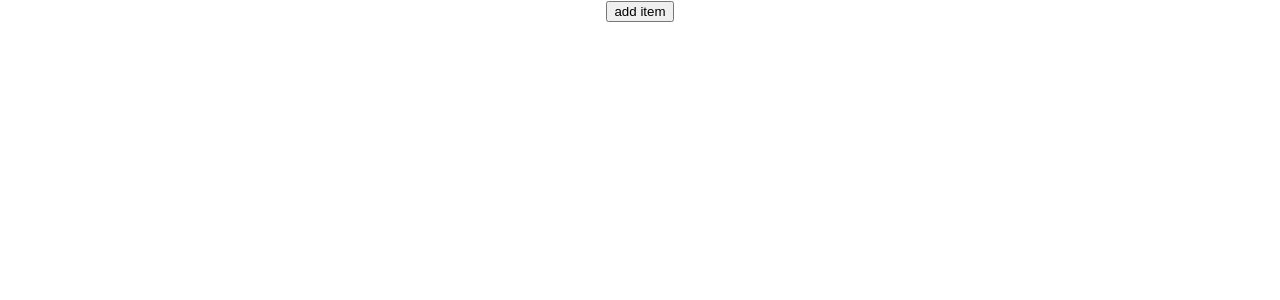
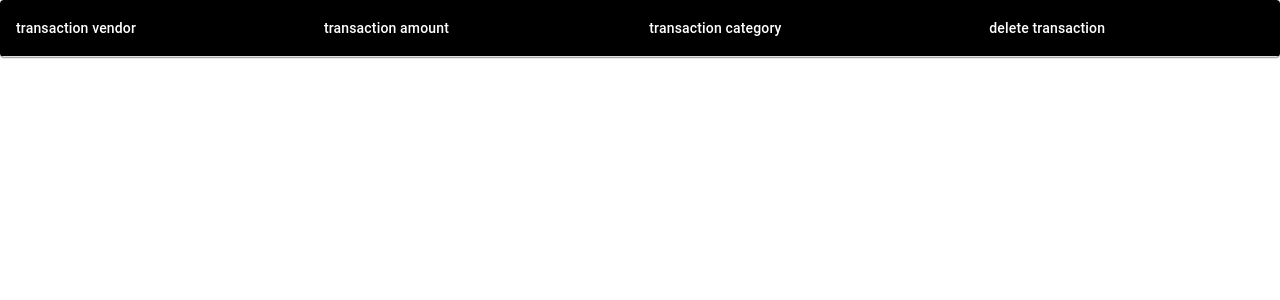
Before and after one commit to amitbasat2212/Agora, a React (Create React App) app: page /Store in a window 1280 px wide. Shown: the top 300 px of the page. Built offline with nearby package versions, Linux system fonts and the light colour scheme.

Commit message:
adding the form itself and the item in the store and the store itself components

```diff
--- a/package.json
+++ b/package.json
@@ -3,6 +3,9 @@
   "version": "0.1.0",
   "private": true,
   "dependencies": {
+    "@emotion/react": "^11.10.5",
+    "@emotion/styled": "^11.10.5",
+    "@mui/material": "^5.10.15",
     "@reduxjs/toolkit": "^1.9.0",
     "@testing-library/jest-dom": "^5.16.5",
     "@testing-library/react": "^13.4.0",
@@ -10,6 +13,7 @@
     "react": "^18.2.0",
     "react-dom": "^18.2.0",
     "react-redux": "^8.0.5",
+    "react-router-dom": "^4.3.1",
     "react-scripts": "5.0.1",
     "web-vitals": "^2.1.4"
   },
--- a/src/App.js
+++ b/src/App.js
@@ -1,12 +1,25 @@
 import React from 'react';
-import  {AgoraStoreComponent } from './features/agoraInvetory/agoraStore';
+import  {ItemForm } from './features/agoraInvetory/storeItemForm';
+import  {AgoraStore } from './features/agoraInvetory/agoraStore';
 import './App.css';
+import { BrowserRouter as Router, Route,Link} from 'react-router-dom'
 
 function App() {
   return (
+    <Router>
     <div className="App">
-        <AgoraStoreComponent/>
+      <div id="home-background"></div>
+      <div id="main-links">
+          {/* <NavBar balance={balance}/>                   */}
+      </div>
+      <div>
+      <Route path="/ItemForm" exact render={() => <ItemForm />} />
+      <Route path="/Store" exact render={() => <AgoraStore />} />
+
+
+      </div>
     </div>
+    </Router>
   );
 }
 
--- /dev/null
+++ b/src/features/Style/storeStyle.js
@@ -0,0 +1,22 @@
+import TableCell, { tableCellClasses } from '@mui/material/TableCell';
+import { styled } from '@mui/material/styles';
+import TableRow from '@mui/material/TableRow';
+export const StyledTableCell = styled(TableCell)(({ theme }) => ({
+    [`&.${tableCellClasses.head}`]: {
+      backgroundColor: theme.palette.common.black,
+      color: theme.palette.common.white,
+    },
+    [`&.${tableCellClasses.body}`]: {
+      fontSize: 14,
+    },
+  }));
+
+  export const StyledTableRow = styled(TableRow)(({ theme }) => ({
+    '&:nth-of-type(odd)': {
+      backgroundColor: theme.palette.action.hover,
+    },
+    // hide last border
+    '&:last-child td, &:last-child th': {
+      border: 0,
+    },
+  }));
--- a/src/features/agoraInvetory/agoraStore.js
+++ b/src/features/agoraInvetory/agoraStore.js
@@ -1,28 +1,38 @@
-
-import { useSelector, useDispatch } from 'react-redux';
+import Table from '@mui/material/Table';
+import TableBody from '@mui/material/TableBody';
+import TableContainer from '@mui/material/TableContainer';
+import TableHead from '@mui/material/TableHead';
+import TableRow from '@mui/material/TableRow';
+import Paper from '@mui/material/Paper';
+//import Transaction from "./agoraStoreItem";
+import { useSelector } from 'react-redux';
+import { StyledTableCell } from "../Style/storeStyle";
+import React, { useState, useEffect } from 'react'
 import {
-    addItemToStore,
     selectItems
 } from './agoraStoreSlice';
 
+export  function AgoraStore() {
+    const Storeitems = useSelector(selectItems);
 
+    return (
+    <TableContainer  component={Paper}>
+      <Table sx={{ minWidth: 700 }} aria-label="customized table">
+        <TableHead>
+          <TableRow>
+            <StyledTableCell  align="left">transaction vendor</StyledTableCell>
+            <StyledTableCell align="left">transaction amount&nbsp;</StyledTableCell>
+            <StyledTableCell align="left">transaction category&nbsp;</StyledTableCell>
+            <StyledTableCell align="left">delete transaction&nbsp;</StyledTableCell>
 
-
-export function AgoraStoreComponent() {
-  const items = useSelector(selectItems);
-  const dispatch = useDispatch();
-
-
-  return (
-    <div>
-      <div>
-        <button
-          aria-label="Decrement value"
-          onClick={() => dispatch(addItemToStore())}
-        >
-          add item
-        </button>
-        </div>
-    </div>
+          </TableRow>
+        </TableHead>
+        <TableBody>
+          {Storeitems.map((st) => (
+            <div>hi</div>
+          ))}
+        </TableBody>
+      </Table>
+    </TableContainer>
   );
 }
--- a/src/features/agoraInvetory/agoraStoreSlice.js
+++ b/src/features/agoraInvetory/agoraStoreSlice.js
@@ -1,5 +1,5 @@
 import {  createSlice } from '@reduxjs/toolkit';
-import {Item} from './storeItemObject'
+
 
 const initialState = {
     itemsStore: []
@@ -10,8 +10,7 @@ export const agoraStoreSlice = createSlice({
     initialState,
     reducers: {
        addItemToStore:(state,action)=>{
-            console.log(action.payload)
-            state.items.push(action.payload)
+            state.itemsStore.push(action.payload)
        },
 
     }
--- /dev/null
+++ b/src/features/agoraInvetory/storeItemForm.js
@@ -0,0 +1,121 @@
+import * as React from 'react';
+import  { useState, } from 'react'
+import Button from '@mui/material/Button';
+import CssBaseline from '@mui/material/CssBaseline';
+import TextField from '@mui/material/TextField';
+
+
+import Box from '@mui/material/Box';
+
+import Typography from '@mui/material/Typography';
+import Container from '@mui/material/Container';
+import { createTheme, ThemeProvider } from '@mui/material/styles';
+import { useSelector, useDispatch } from 'react-redux';
+import {
+    addItemToStore,
+} from './agoraStoreSlice';
+
+
+
+
+const theme = createTheme();
+
+export  function ItemForm() {
+  const dispatch = useDispatch();
+  const [item,setItem]=useState({
+    price:0,
+    product:"",
+    categorey:"",
+    description:""
+  })
+
+  const setItemInputesHandle = (evt)=>{
+    setItem({
+        ...item,
+        [evt.target.name]: evt.target.value
+    })
+  }
+
+  const handleSubmit=()=>{
+    dispatch(addItemToStore(item))
+  }
+
+  return (
+    <ThemeProvider theme={theme}>
+      <Container component="main" maxWidth="xs">
+        <CssBaseline />
+        <Box
+          sx={{
+            marginTop: 8,
+            display: 'flex',
+            flexDirection: 'column',
+            alignItems: 'center',
+          }}
+        >
+
+          <Typography component="h1" variant="h5">
+            Add Item
+          </Typography>
+          <Box component="form" noValidate sx={{ mt: 1 }}>
+            <TextField
+              margin="normal"
+              required
+              fullWidth
+              id="product"
+              label="product name"
+              name="product"
+              autoComplete="product"
+              onChange={setItemInputesHandle}
+              autoFocus
+            />
+            <TextField
+              margin="normal"
+              required
+              fullWidth
+              id="price"
+              label="price "
+              name="price"
+              onChange={setItemInputesHandle}
+              autoComplete="price"
+              autoFocus
+            />
+            <TextField
+              margin="normal"
+              required
+              fullWidth
+              name="categorey"
+              label="categorey"
+              type="categorey"
+              onChange={setItemInputesHandle}
+              id="categorey"
+              autoComplete="current-categorey"
+            />
+            <TextField
+              margin="normal"
+              required
+              fullWidth
+              name="description"
+              label="description"
+              onChange={setItemInputesHandle}
+              type="description"
+              id="description"
+
+            />
+
+            <Button
+              type="submit"
+              fullWidth
+              variant="contained"
+              sx={{ mt: 3, mb: 2 }}
+              onClick={handleSubmit}
+            >
+              add item
+            </Button>
+
+          </Box>
+        </Box>
+
+      </Container>
+    </ThemeProvider>
+  );
+}
```
Also changed, not shown: src/features/agoraInvetory/agoraStoreItem.js (+25 -0 lines), 1 other file (tests, documents, lock files or other folders).
